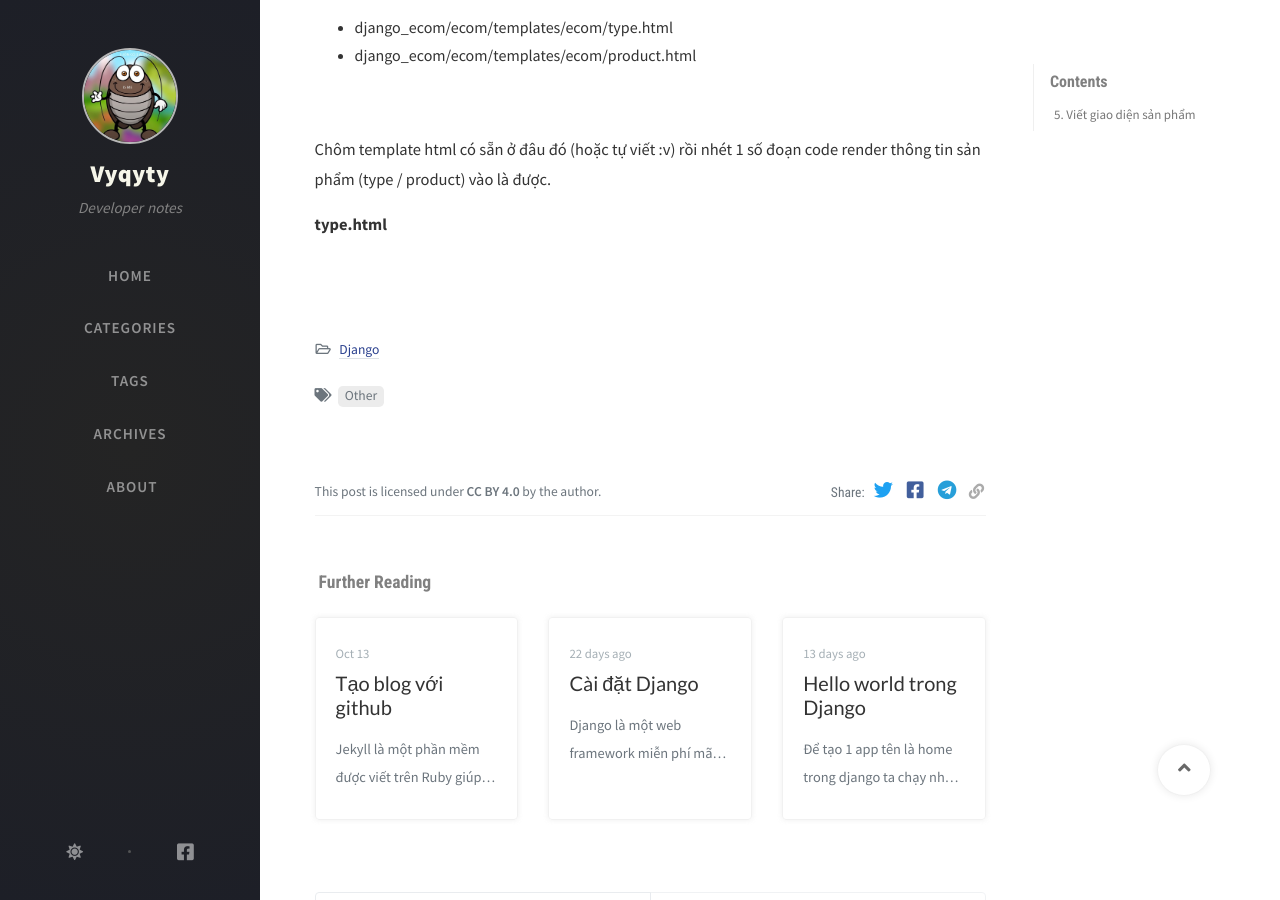
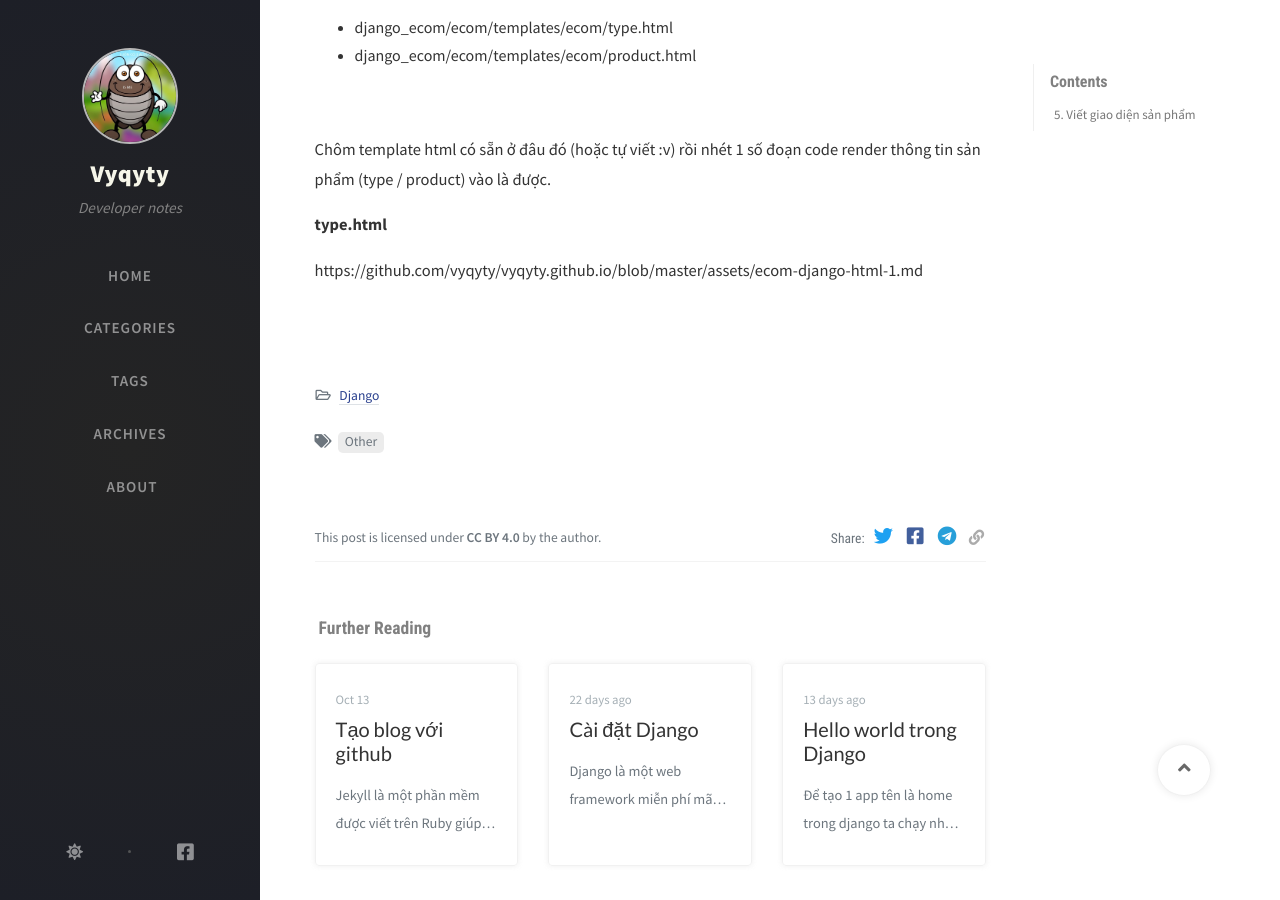
Before and after one commit to vyqyty/vyqyty.github.io, a Jekyll site: the page built from _posts/2020-11-24-web-ban-hang-don-gian-trong-django-p2.md, in a window 1280 px wide and 900 px high, scrolled down 1022 px. Built offline with Jekyll 4.4.1, drawn with Linux system fonts in a browser that asks for light colours; nearby versions of some CDN libraries; comment, search, counter and statistics services are not loaded; some of the changed lines change nothing that is shown.

Commit message:
Update 2020-11-24-web-ban-hang-don-gian-trong-django-p2.md

```diff
--- a/_posts/2020-11-24-web-ban-hang-don-gian-trong-django-p2.md
+++ b/_posts/2020-11-24-web-ban-hang-don-gian-trong-django-p2.md
@@ -48,3 +48,5 @@ OK, vậy ta tiếp tục tạo 2 template html tương ứng:
 Chôm template html có sẵn ở đâu đó (hoặc tự viết :v) rồi nhét 1 số đoạn code render thông tin sản phẩm (type / product) vào là được.
 
 **type.html**
+
+https://github.com/vyqyty/vyqyty.github.io/blob/master/assets/ecom-django-html-1.md
```
